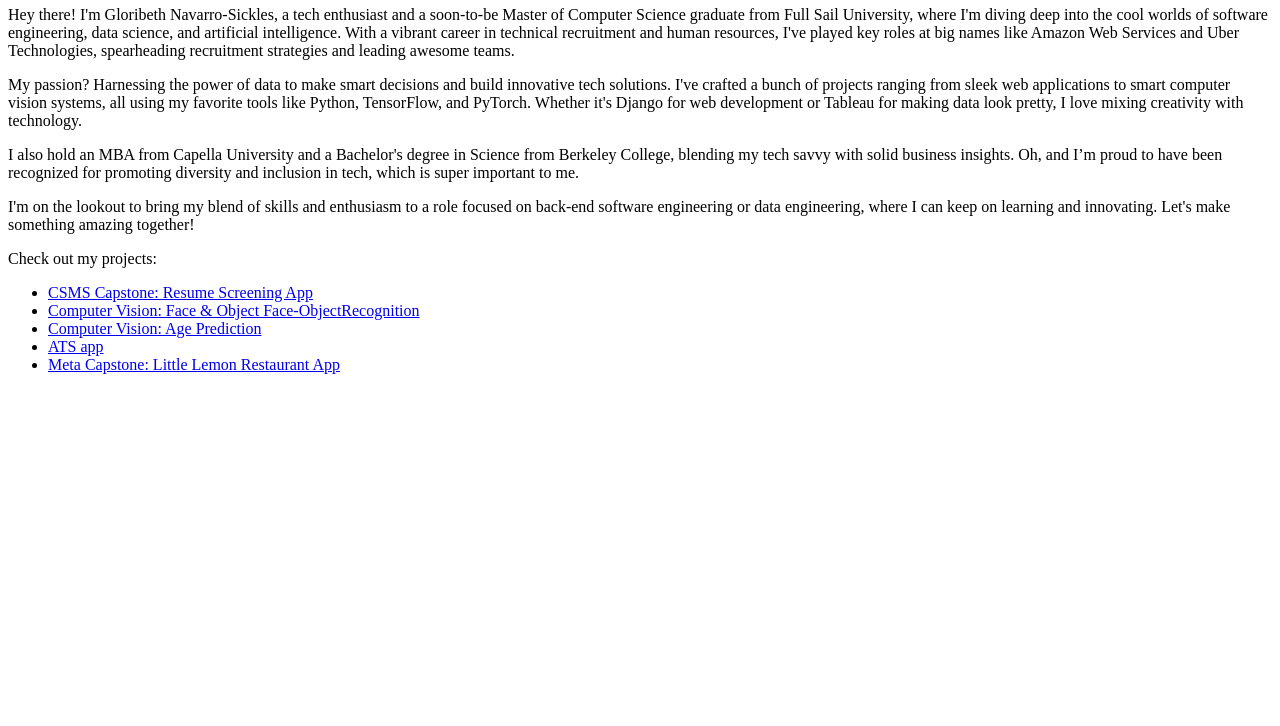
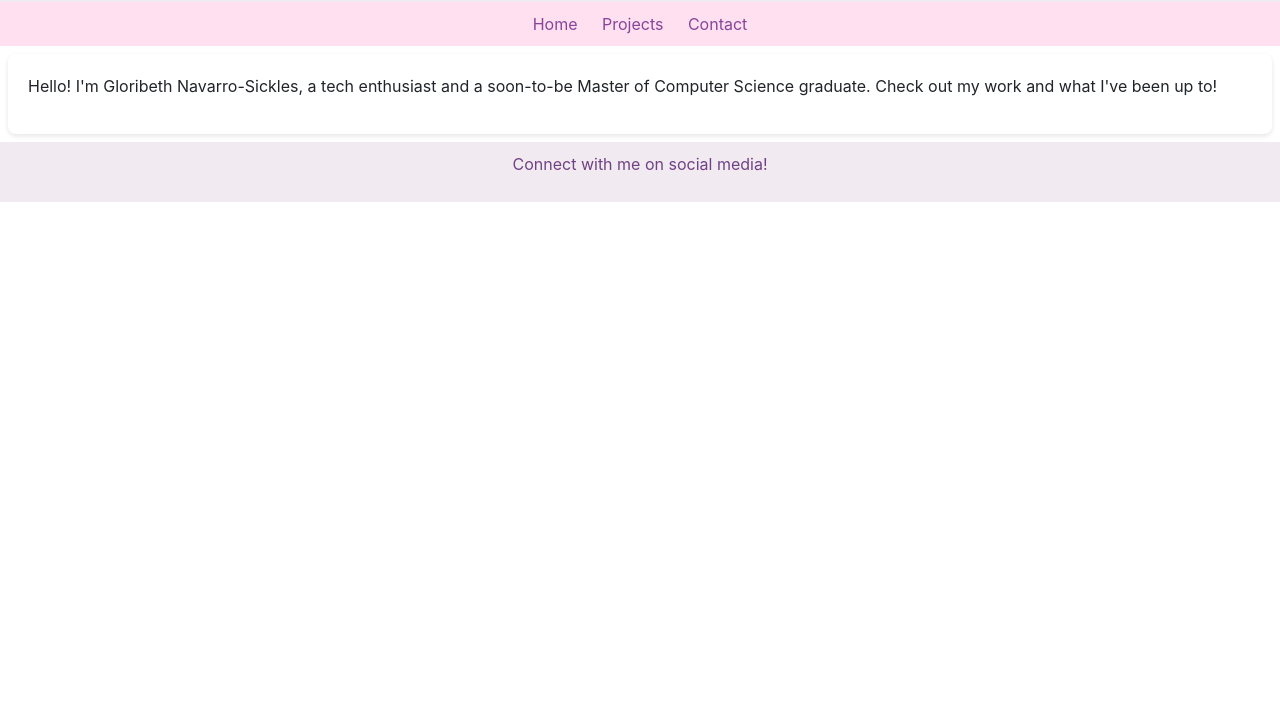
Before and after one commit to Glori-NS/Glori-NS.github.io, a plain HTML site: page index.html in a window 1280 px wide. Shown: the part 74-800 px from the top of the page. Drawn offline with nearby package versions, Linux system fonts and the light colour scheme.

Commit message:
Update portfolio site with new pages and styles

```diff
--- /dev/null
+++ b/css/style.css
@@ -0,0 +1,32 @@
+body {
+    font-family: 'Arial', sans-serif;
+    color: #333;
+    background-color: #f9f9f9;
+}
+
+header, footer {
+    background-color: #f2eaf1;
+    color: #704283;
+    text-align: center;
+    padding: 10px 0;
+}
+
+section {
+    background-color: #fff;
+    margin: 8px;
+    padding: 20px;
+    border-radius: 8px;
+    box-shadow: 0 2px 5px rgba(0, 0, 0, 0.1);
+}
+
+nav {
+    background: #ffe0f0;
+    padding: 10px;
+    text-align: center;
+}
+
+nav a {
+    color: #884499;
+    text-decoration: none;
+    margin: 0 10px;
+}
--- a/index.html
+++ b/index.html
@@ -1,33 +1,27 @@
 <!DOCTYPE html>
-<html>
+<html lang="en">
 <head>
-    <title> Glori's Portfolio </title>
+    <meta charset="UTF-8">
+    <meta name="viewport" content="width=device-width, initial-scale=1.0">
+    <title>Glori's Portfolio</title>
+    <link rel="stylesheet" href="css/style.css">
+    <link rel="stylesheet" href="https://stackpath.bootstrapcdn.com/bootstrap/4.3.1/css/bootstrap.min.css">
 </head>
 <body>
-    <h1> Welcome to My Portfolio </h1>
-
-    <p>Hey there! I'm Gloribeth Navarro-Sickles, a tech enthusiast and a soon-to-be Master of Computer Science graduate from Full Sail University,
-            where I'm diving deep into the cool worlds of software engineering, data science, and artificial intelligence. With a vibrant career in technical recruitment and human resources,
-            I've played key roles at big names like Amazon Web Services and Uber Technologies, spearheading recruitment strategies and leading awesome teams.</p>
-
-    <p>My passion? Harnessing the power of data to make smart decisions and build innovative tech solutions. I've crafted a bunch of projects ranging from sleek web applications to smart computer vision systems,
-             all using my favorite tools like Python, TensorFlow, and PyTorch. Whether it's Django for web development or Tableau for making data look pretty,
-              I love mixing creativity with technology.</p>
-
-    <p>I also hold an MBA from Capella University and a Bachelor's degree in Science from Berkeley College, blending my tech savvy with solid business insights.
-            Oh, and I’m proud to have been recognized for promoting diversity and inclusion in tech, which is super important to me.</p>
-
-    <p>I'm on the lookout to bring my blend of skills and enthusiasm to a role focused on back-end software engineering or data engineering, where I can keep on learning and innovating.
-            Let's make something amazing together!</p>
-
-    <p> Check out my projects: </p>
-    <ul>
-        <li><a href="https://github.com/Glori-NS/ResumeScreeningApp.git">CSMS Capstone: Resume Screening App</a> </li>
-        <li><a href="https://github.com/Glori-NS/Face-ObjectRecognition.git"> Computer Vision: Face & Object Face-ObjectRecognition </a> </li>
-        <li><a href="https://github.com/Glori-NS/Age-Prediction.git"> Computer Vision: Age Prediction</a></li>
-        <li><a href="https://github.com/Glori-NS/JustScreen_project.git"> ATS app</a></li>
-        <li><a href="https://github.com/Glori-NS/LittleLemon-Capstone1.git">Meta Capstone: Little Lemon Restaurant App </a></li>
-    </ul>
-
+    <header>
+        <h1>Welcome to My Portfolio</h1>
+    </header>
+    <nav>
+        <a href="index.html">Home</a>
+        <a href="projects.html">Projects</a>
+        <a href="contact.html">Contact</a>
+    </nav>
+    <section>
+        <p>Hello! I'm Gloribeth Navarro-Sickles, a tech enthusiast and a soon-to-be Master of Computer Science graduate. Check out my work and what I've been up to!</p>
+    </section>
+    <footer>
+        <p>Connect with me on social media!</p>
+    </footer>
+    <script src="js/script.js"></script>
 </body>
 </html>
```
Also changed, not shown: contact.html (added, +32 -0 lines), about.html (added), js/script.js (added), projects.html (added).
